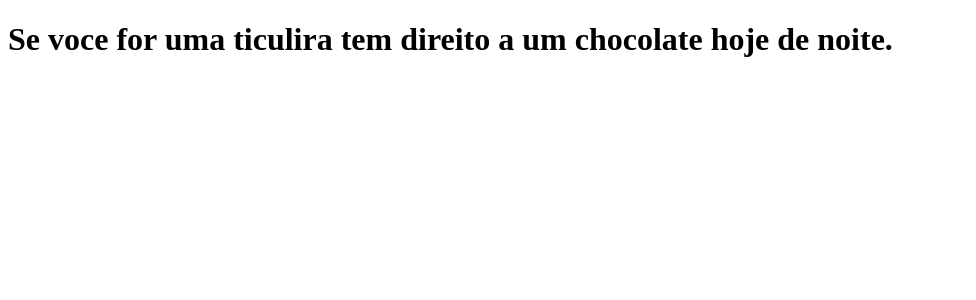
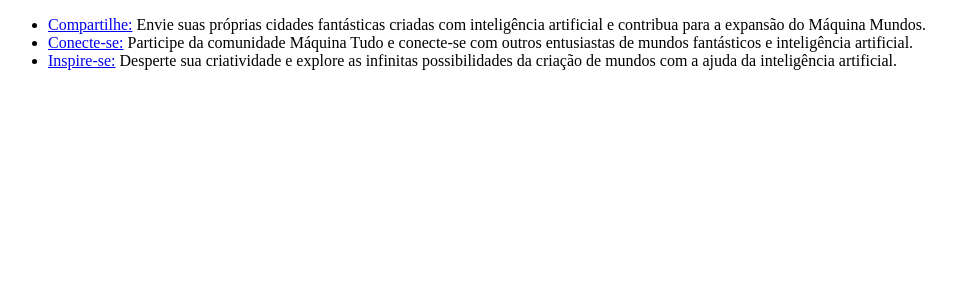
Before and after one commit to gmsarti/clone-tabnews, a Next.js app: page / in a window 1280 px wide. Shown: the top 300 px of the page, without its empty margins (0-976 px from the left). Built offline with nearby package versions, Linux system fonts and the light colour scheme.

Commit message:
Mudança na descrição da página em Construção

```diff
--- a/pages/index.js
+++ b/pages/index.js
@@ -1,6 +1,23 @@
 function Home() {
   return (
-    <h1>Se voce for uma ticulira tem direito a um chocolate hoje de noite.</h1>
+    <h1>Máquina Mundos: Desvendando Cidades Fantásticas</h1>,
+    <p>Máquina Mundos é um projeto do coletivo Máquina Tudo para abrigar uma miríade de cidades fantásticas tecidas por automatos invisíveis. Aqui, você embarca em uma jornada inesquecível por paisagens oníricas, culturas exóticas e histórias envolventes, todas geradas por algoritmos criativos.</p>,
+
+    <h2>Explore</h2>,
+    <ul>
+      <li><a href="/cidades">Cidades:</a> Descubra uma variedade de cidades vibrantes, desde metrópoles futuristas até aldeias encantadas, cada uma com seus próprios costumes, habitantes e segredos.</li>
+      <li><a href="/historias">Histórias:</a> Mergulhe em narrativas emocionantes que se desenrolam nas cidades, desvendando mistérios, enfrentando desafios e tecendo laços com personagens singulares.</li>
+      <li><a href="/criatividade">Criatividade:</a> Explore a mente da inteligência artificial e como ela é capaz de gerar mundos fantásticos com detalhes impressionantes e originalidade sem limites.</li>
+    </ul>,
+
+    <h2>Junte-se a nós</h2>,
+
+    <ul>
+      <li><a href="/compartilhe">Compartilhe:</a> Envie suas próprias cidades fantásticas criadas com inteligência artificial e contribua para a expansão do Máquina Mundos.</li>
+      <li><a href="/comunidade">Conecte-se:</a> Participe da comunidade Máquina Tudo e conecte-se com outros entusiastas de mundos fantásticos e inteligência artificial.</li>
+      <li><a href="/inspire-se">Inspire-se:</a> Desperte sua criatividade e explore as infinitas possibilidades da criação de mundos com a ajuda da inteligência artificial.</li>
+    </ul>
+
   );
 }
 
```
